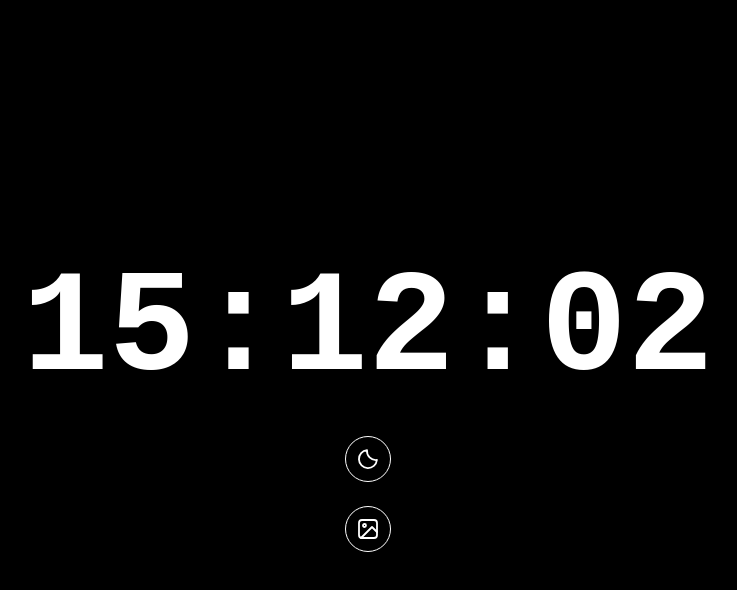
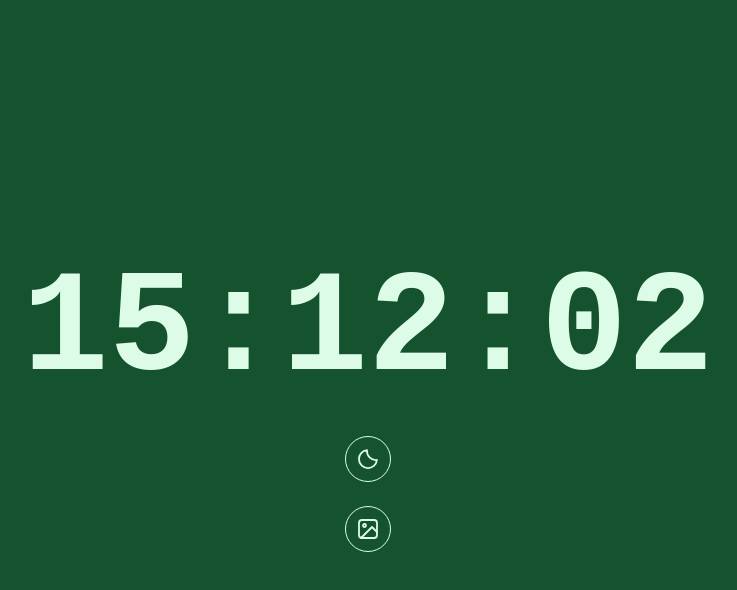
Before and after one commit to Jippie/Jippie.github.io, a plain HTML site: page clock.html in a window 1280 px wide. Both pictures are taken after a click on the button 640 px from the left and 528 px from the top of the page. Shown: the whole page, without its empty margins (272-1009 px from the left). Drawn offline with Linux system fonts and the light colour scheme.

Commit message:
backgrounds!

```diff
--- a/clock.html
+++ b/clock.html
@@ -19,7 +19,7 @@
                         1.42-1.42"/>
             </svg>
         </button>
-        <button id="background" aria-label="Change background" title="Change background">
+        <button id="background" aria-label="Change background" title="Change background" onclick="switchBackground()">
             <svg id="background-icon" viewBox="0 0 24 24" aria-hidden="true">
                 <rect x="3" y="3" width="18" height="18" rx="3"/>
                 <circle cx="8.5" cy="8.5" r="1.5"/>
--- a/scripts/clock.js
+++ b/scripts/clock.js
@@ -3,14 +3,29 @@ const darkswitch = document.getElementById("dark-light");
 const themeIcon = document.getElementById("theme-icon");
 
 let dark = localStorage.getItem("dark") !== "false";
+let backgroundIndex = Number(localStorage.getItem("backgroundIndex")) || 0;
+
+const themes = {
+    light: {
+        backgrounds: ["#ffffff", "#dcfce7", "#9cd8ff", "#fef3c7", "#fce7f3"],
+        text:        ["#000000", "#14532d", "#075985", "#92400e", "#9d174d"]
+    },
+    dark: {
+        backgrounds: ["#000000", "#14532d", "#075985", "#92400e", "#9d174d"],
+        text:        ["#ffffff", "#dcfce7", "#9cd8ff", "#fef3c7", "#fce7f3"]
+    }
+};
 
 function updateClock() {
     clock.textContent = new Date().toLocaleTimeString("nl-NL");
 }
 
 function updateTheme() {
-    document.body.style.backgroundColor = dark ? "black" : "white";
-    document.body.style.color = dark ? "white" : "black";
+    const theme = dark ? themes.dark : themes.light;
+    const index = backgroundIndex % theme.backgrounds.length;
+
+    document.body.style.backgroundColor = theme.backgrounds[index];
+    document.body.style.color = theme.text[index];
 
     darkswitch.setAttribute(
         "aria-label",
@@ -20,6 +35,15 @@ function updateTheme() {
     themeIcon.innerHTML = dark
     ? '<path d="M20.9 13A9 9 0 0 1 11 3.1 9 9 0 1 0 20.9 13Z"/>'
     : '<circle cx="12" cy="12" r="4"/><path d="M12 2v2m0 16v2M4.93 4.93l1.42 1.42m11.3 11.3 1.42 1.42M2 12h2m16 0h2M4.93 19.07l1.42-1.42m11.3-11.3 1.42-1.42"/>';
+
+    localStorage.setItem("backgroundIndex", backgroundIndex);
+}
+
+function switchBackground() {
+    const theme = dark ? themes.dark : themes.light;
+
+    backgroundIndex = (backgroundIndex + 1) % theme.backgrounds.length;
+    updateTheme();
 }
 
 function switchDark() {
```
